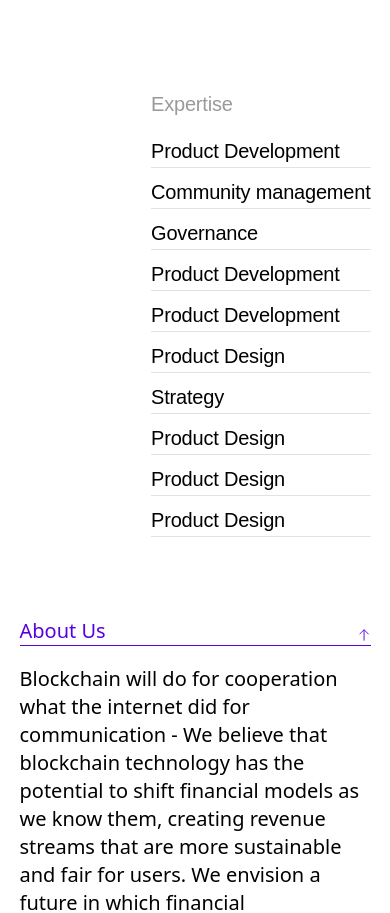
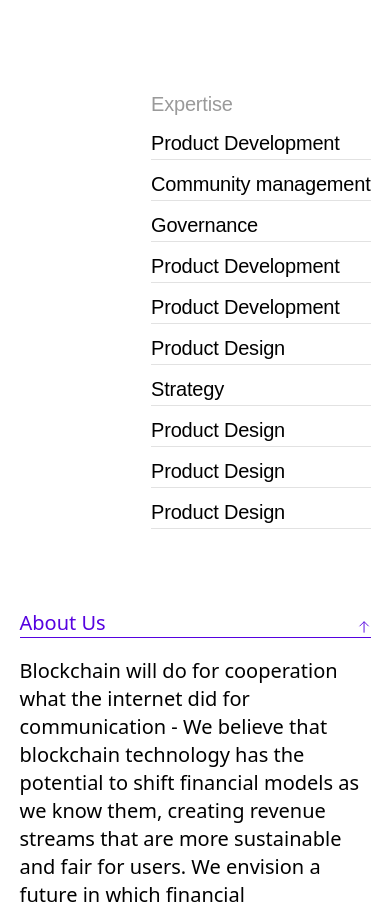
Before and after one commit to TheGymRwanda/unit8-maroon, a Next.js app: page / in a window 390 px wide. Shown: the part 920-1833 px from the top of the page. Built offline with nearby package versions, Linux system fonts and the light colour scheme.

Commit message:
Fix: Fixing margin on mobile section

```diff
--- a/components/section/Expertise.jsx
+++ b/components/section/Expertise.jsx
@@ -11,7 +11,7 @@ export default function Expertise() {
             Expertise
           </h4>
 
-          <div className="mt-2 grid grid-cols-1 gap-y-2 gap-x-6 md:mt-6 md:grid-cols-2 md:gap-y-3">
+          <div className="grid grid-cols-1 gap-y-2 gap-x-6 md:mt-6 md:grid-cols-2 md:gap-y-3">
             {expertiseList.map((item, index) => {
               return (
                 <p
```
